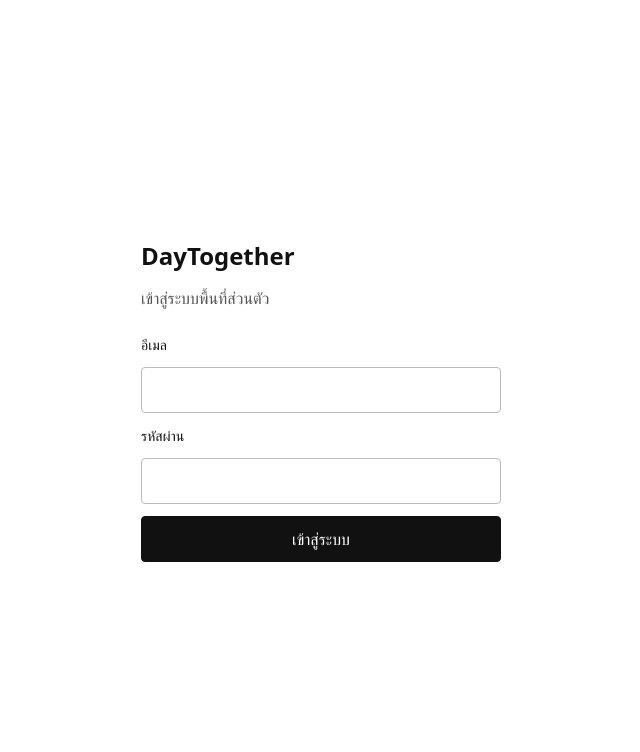
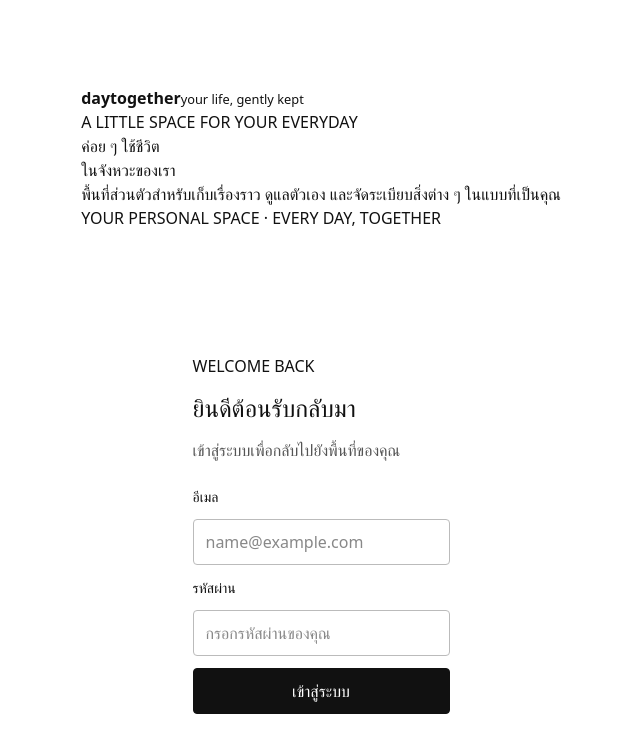
Before and after one commit to smmm1/money102, a React (Vite) app: page / in a window 1280 px wide. Shown: the top 752 px of the page, without its empty margins (319-959 px from the left). Built offline with nearby package versions, Linux system fonts and the light colour scheme; no server answers.

Commit message:
Connect authenticated session to DayTogether app shell

```diff
--- a/src/CloudAuth.tsx
+++ b/src/CloudAuth.tsx
@@ -1,4 +1,4 @@
-import { useEffect, useState, type FormEvent } from "react"
+import { useEffect, useState, type FormEvent, type ReactNode } from "react"
 import "./auth.css"
 
 type AppUser = { id: string; email: string }
@@ -26,7 +26,7 @@ async function api(path: string, init: RequestInit = {}) {
   return body
 }
 
-export default function CloudAuth() {
+export default function CloudAuth({ children }: { children?: ReactNode }) {
   const [user, setUser] = useState<AppUser | null>(null)
   const [checking, setChecking] = useState(Boolean(sessionToken))
   const [email, setEmail] = useState("")
@@ -78,20 +78,32 @@ export default function CloudAuth() {
     setMessage("")
   }
 
-  if (checking) return <main className="auth-state" aria-live="polite">กำลังตรวจสอบเซสชัน…</main>
+  if (checking) return <main className="auth-state" aria-live="polite"><span className="auth-loading-mark" /><p>กำลังเตรียมพื้นที่ส่วนตัว…</p></main>
   if (connectionError) return <main className="auth-state"><p>เชื่อมต่อระบบยืนยันตัวตนไม่ได้</p><p>{connectionError}</p><button type="button" onClick={() => window.location.reload()}>ลองอีกครั้ง</button></main>
-  if (user) return <main className="auth-empty"><span>เข้าสู่ระบบแล้ว</span><button type="button" onClick={() => void signOut()}>ออกจากระบบ</button></main>
+  if (user) return <>{children ?? <main className="auth-empty"><span>เข้าสู่ระบบแล้ว</span><button type="button" onClick={() => void signOut()}>ออกจากระบบ</button></main>}</>
 
   return <main className="auth-page">
+    <section className="auth-story">
+      <div className="auth-story-brand"><span className="auth-story-mark"><i /></span><span><strong>daytogether</strong><small>your life, gently kept</small></span></div>
+      <div className="auth-story-copy">
+        <span className="auth-kicker">A LITTLE SPACE FOR YOUR EVERYDAY</span>
+        <h2>ค่อย ๆ ใช้ชีวิต<br /><em>ในจังหวะของเรา</em></h2>
+        <p>พื้นที่ส่วนตัวสำหรับเก็บเรื่องราว ดูแลตัวเอง และจัดระเบียบสิ่งต่าง ๆ ในแบบที่เป็นคุณ</p>
+      </div>
+      <div className="auth-story-foot">YOUR PERSONAL SPACE · EVERY DAY, TOGETHER</div>
+    </section>
+    <section className="auth-form-wrap">
       <form className="auth-form" onSubmit={signIn}>
-      <h1>DayTogether</h1>
-      <p>เข้าสู่ระบบพื้นที่ส่วนตัว</p>
+        <span className="auth-kicker">WELCOME BACK</span>
+        <h1>ยินดีต้อนรับกลับมา</h1>
+        <p>เข้าสู่ระบบเพื่อกลับไปยังพื้นที่ของคุณ</p>
         <label htmlFor="auth-email">อีเมล</label>
-      <input id="auth-email" type="email" autoComplete="username" value={email} onChange={event => setEmail(event.target.value)} required />
+        <input id="auth-email" type="email" autoComplete="username" placeholder="name@example.com" value={email} onChange={event => setEmail(event.target.value)} required />
         <label htmlFor="auth-password">รหัสผ่าน</label>
-      <input id="auth-password" type="password" autoComplete="current-password" value={password} onChange={event => setPassword(event.target.value)} required />
+        <input id="auth-password" type="password" autoComplete="current-password" placeholder="กรอกรหัสผ่านของคุณ" value={password} onChange={event => setPassword(event.target.value)} required />
         {message && <p className="auth-error" role="alert">{message}</p>}
         <button type="submit" disabled={busy}>{busy ? "กำลังเข้าสู่ระบบ…" : "เข้าสู่ระบบ"}</button>
       </form>
+    </section>
   </main>
 }
```
Lines whose indentation alone changed are shown as unchanged.
